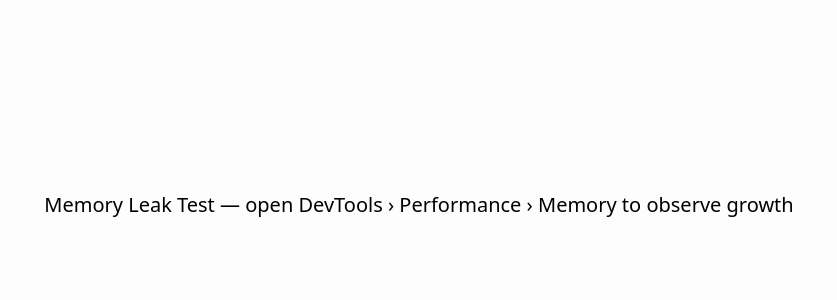
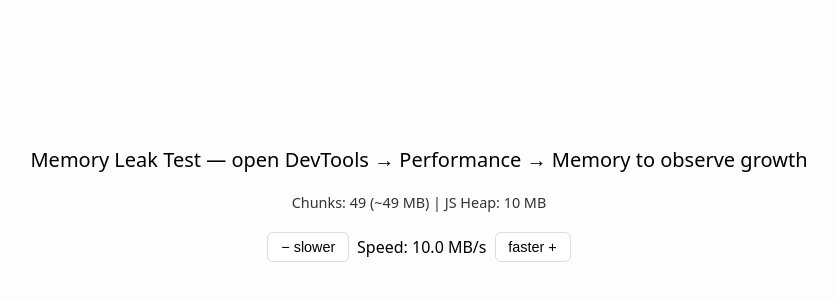
Before and after one commit to hdmn54321/JS-memory-stress-test, a plain HTML site: page index.html in a window 1280 px wide. Shown: the part 196-496 px from the top of the page, without its empty margins (221-1058 px from the left). Drawn offline with Linux system fonts and the light colour scheme.

Commit message:
Update index.html

```diff
--- a/index.html
+++ b/index.html
@@ -7,34 +7,93 @@
     :root { font-family: system-ui, sans-serif; }
     body {
       display: flex;
+      flex-direction: column;
       align-items: center;
       justify-content: center;
+      gap: 1.25rem;
       height: 100vh;
       margin: 0;
       background: #fdfdfd;
     }
-    h1 { font-size: 1.25rem; font-weight: 500; }
+    h1 { font-size: 1.25rem; font-weight: 500; margin: 0; }
+    #status { font-size: 0.9rem; color: #333; }
+    button {
+      padding: 0.4rem 0.8rem;
+      font-size: 0.9rem;
+      border: 1px solid #ddd;
+      border-radius: 6px;
+      background: #fff;
+      cursor: pointer;
+      transition: background 0.15s;
+    }
+    button:hover { background: #f0f0f0; }
+    #controls { display: flex; gap: 0.5rem; align-items: center; }
+    #speedDisplay { font-variant-numeric: tabular-nums; }
   </style>
 </head>
 <body>
-  <h1>Memory Leak Test — open DevTools › Performance › Memory to observe growth</h1>
+  <h1>Memory Leak Test — open DevTools → Performance → Memory to observe growth</h1>
+  <div id="status">Waiting&hellip;</div>
+  <div id="controls">
+    <button id="slower">&#8722; slower</button>
+    <span>Speed: <span id="speedDisplay"></span> MB/s</span>
+    <button id="faster">faster &#43;</button>
+  </div>
 
   <script>
     // =============================
-    // Deliberate Memory Leak Demo
+    // Deliberate Memory Leak Demo with Controls & Live Stats
     // =============================
-    // ⚠️ Opening this page will steadily increase browser memory usage.
-    // The closure below retains every allocated chunk forever.
     (function () {
-      const leakyBucket = []; // never released
+      const MB = 1024 * 1024;
+      const CHUNK_MB = 1;               // size per allocation
+      let intervalMs = 100;             // default interval (ms)
+      const bucket = [];                // never released → leak
+      let timerId;
 
+      // Allocate one chunk and hold reference
       function allocateChunk() {
-        // Allocate ~1 MiB string and keep a reference to it
-        leakyBucket.push('x'.repeat(1024 * 1024));
+        bucket.push('x'.repeat(CHUNK_MB * MB));
       }
 
-      // Allocate every 100 ms (≈10 MiB per second)
-      setInterval(allocateChunk, 100);
+      // (Re)start leaking with current interval
+      function startLeak() {
+        clearInterval(timerId);
+        timerId = setInterval(allocateChunk, intervalMs);
+      }
+
+      // ---- UI helpers ----
+      const statusEl = document.getElementById('status');
+      const speedEl  = document.getElementById('speedDisplay');
+
+      function updateSpeedLabel() {
+        speedEl.textContent = (1000 / intervalMs * CHUNK_MB).toFixed(1);
+      }
+
+      // Every second: show stats
+      setInterval(() => {
+        const leakMB = bucket.length * CHUNK_MB;
+        const heap = (performance.memory?.usedJSHeapSize || 0) / MB;
+        const heapLabel = performance.memory ? `${heap.toFixed(0)} MB` : 'n/a';
+        statusEl.textContent = `Chunks: ${bucket.length}  (~${leakMB} MB) | JS Heap: ${heapLabel}`;
+      }, 1000);
+
+      // ---- Controls ----
+      document.getElementById('slower').addEventListener('click', () => {
+        intervalMs = Math.min(intervalMs + 100, 5000);
+        startLeak();
+        updateSpeedLabel();
+      });
+
+      document.getElementById('faster').addEventListener('click', () => {
+        intervalMs = Math.max(intervalMs - 100, 10);
+        startLeak();
+        updateSpeedLabel();
+      });
+
+      // Init
+      updateSpeedLabel();
+      startLeak();
     })();
   </script>
 </body>
```
